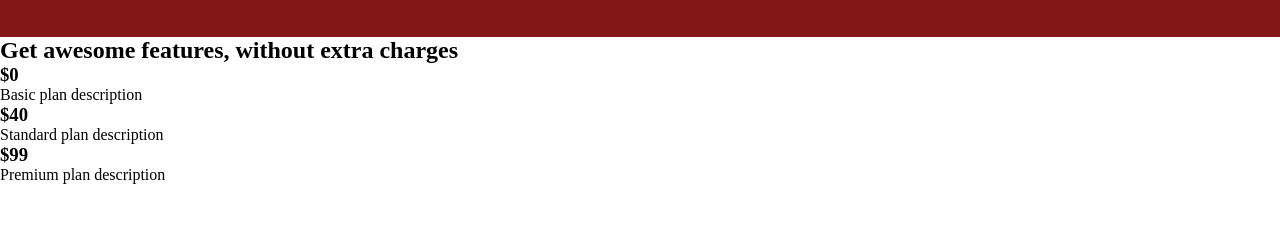
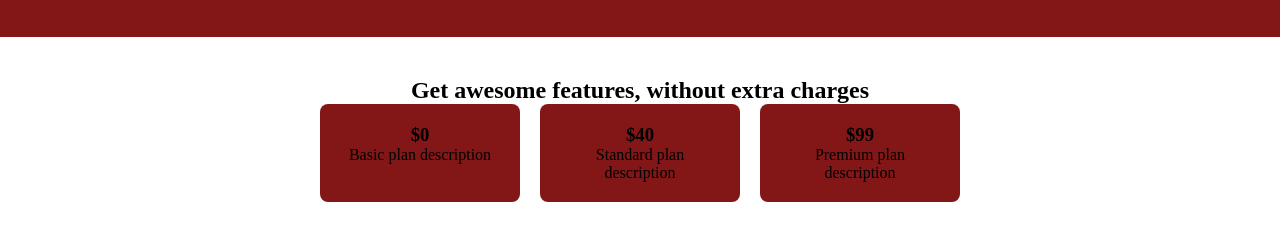
Before and after one commit to matfroeh/first-group-project-group2, a plain HTML site: page index.html in a window 1280 px wide. Shown: the part 420-660 px from the top of the page. Drawn offline with Linux system fonts and the light colour scheme.

Commit message:
Update styles.css
pricing css

```diff
--- a/styles.css
+++ b/styles.css
@@ -55,6 +55,24 @@
   text-decoration: none;
   color: var(--first-bg-color);
 }
+.pricing {
+    text-align: center;
+    padding: 40px 20px;
+}
+
+ .pricing-table {
+    display: flex;
+    justify-content: center;
+    gap: 20px;
+    flex-wrap: wrap;
+}
+
+ .pricing-card {
+    background-color:#831616;
+    padding: 20px;
+    border-radius: 8px;
+    width: 200px;
+}
 
 /* add responsiveness for smaller screens */
 @media (max-width: 600px) {
```
